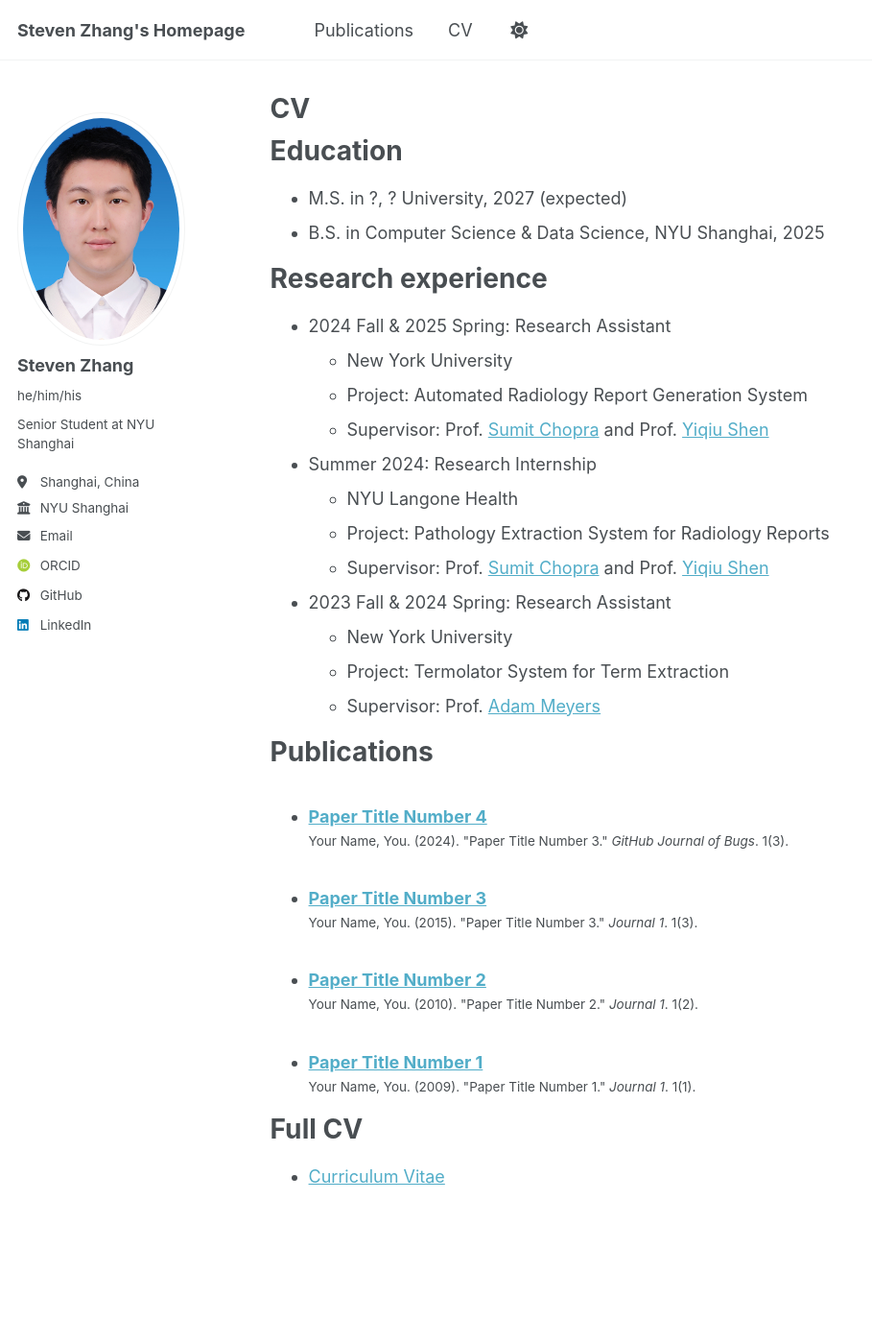
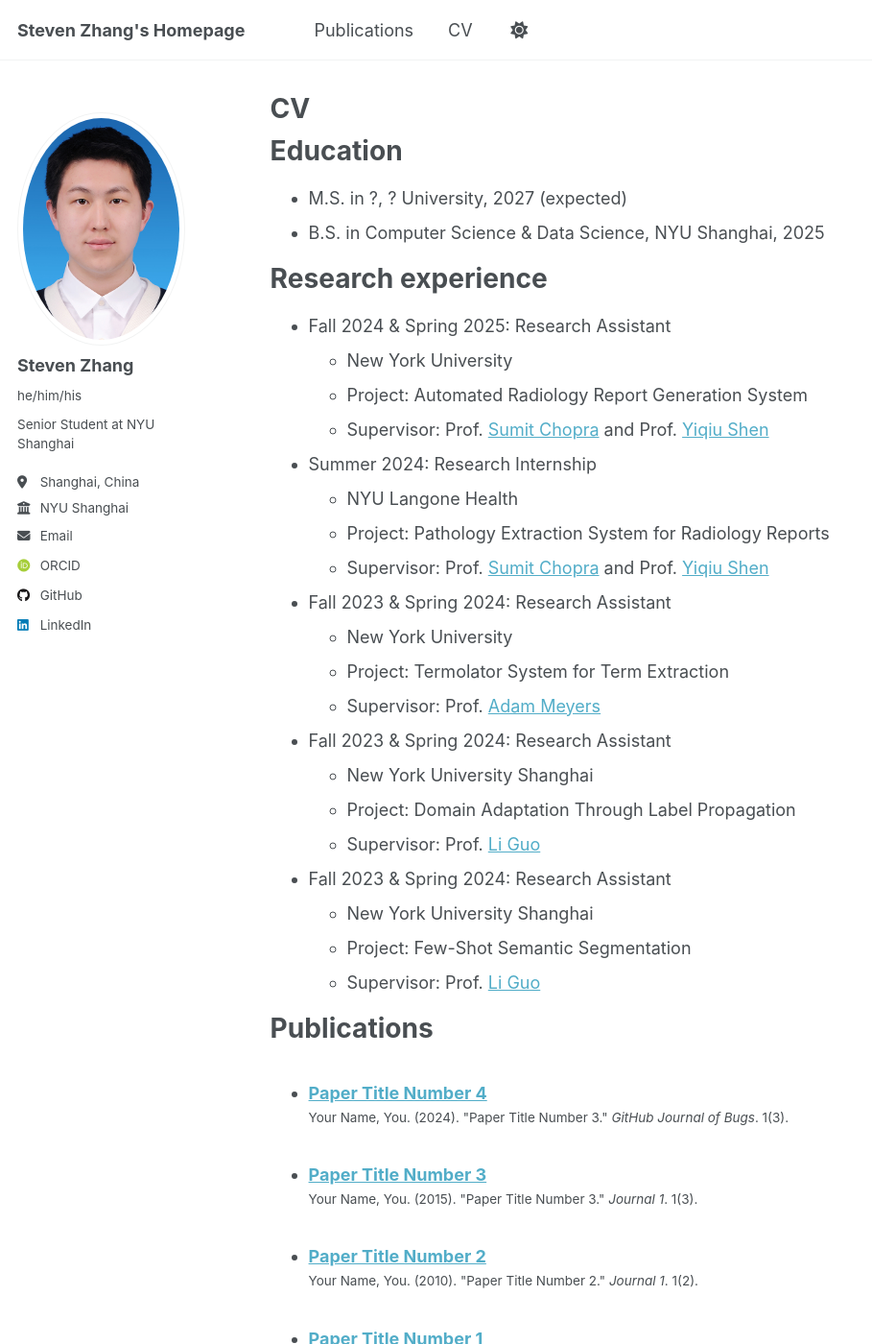
Before and after one commit to qingYzhang/qingYzhang.github.io, a Jekyll site: the page built from _pages/cv.md, in a window 1280 px wide and 1400 px high. Shown: the whole window at 96% size, without its empty margins (0-909 px from the left). Built offline with Jekyll 4.4.1, drawn with Linux system fonts in a browser that asks for light colours; some web fonts are replaced.

Commit message:
Update cv.md

```diff
--- a/_pages/cv.md
+++ b/_pages/cv.md
@@ -16,7 +16,7 @@ Education
 
 Research experience
 ======
-* 2024 Fall & 2025 Spring: Research Assistant
+* Fall 2024 & Spring 2025: Research Assistant
   * New York University
   * Project: Automated Radiology Report Generation System
   * Supervisor: Prof. [Sumit Chopra](https://www.spchopra.net/) and Prof. [Yiqiu Shen](https://seyiqi.github.io/)
@@ -26,10 +26,20 @@ Research experience
   * Project: Pathology Extraction System for Radiology Reports
   * Supervisor: Prof. [Sumit Chopra](https://www.spchopra.net/) and Prof. [Yiqiu Shen](https://seyiqi.github.io/)
 
-* 2023 Fall & 2024 Spring: Research Assistant
+* Fall 2023 & Spring 2024: Research Assistant
   * New York University
   * Project: Termolator System for Term Extraction
   * Supervisor: Prof. [Adam Meyers](https://nlp.cs.nyu.edu/people/meyers.html)
+
+* Fall 2023 & Spring 2024: Research Assistant
+  * New York University Shanghai
+  * Project: Domain Adaptation Through Label Propagation
+  * Supervisor: Prof. [Li Guo](https://research.shanghai.nyu.edu/centers-and-institutes/datascience/people/li-guo)
+
+* Fall 2023 & Spring 2024: Research Assistant
+  * New York University Shanghai
+  * Project: Few-Shot Semantic Segmentation
+  * Supervisor: Prof. [Li Guo](https://research.shanghai.nyu.edu/centers-and-institutes/datascience/people/li-guo)
 
 Publications
 ======
```
